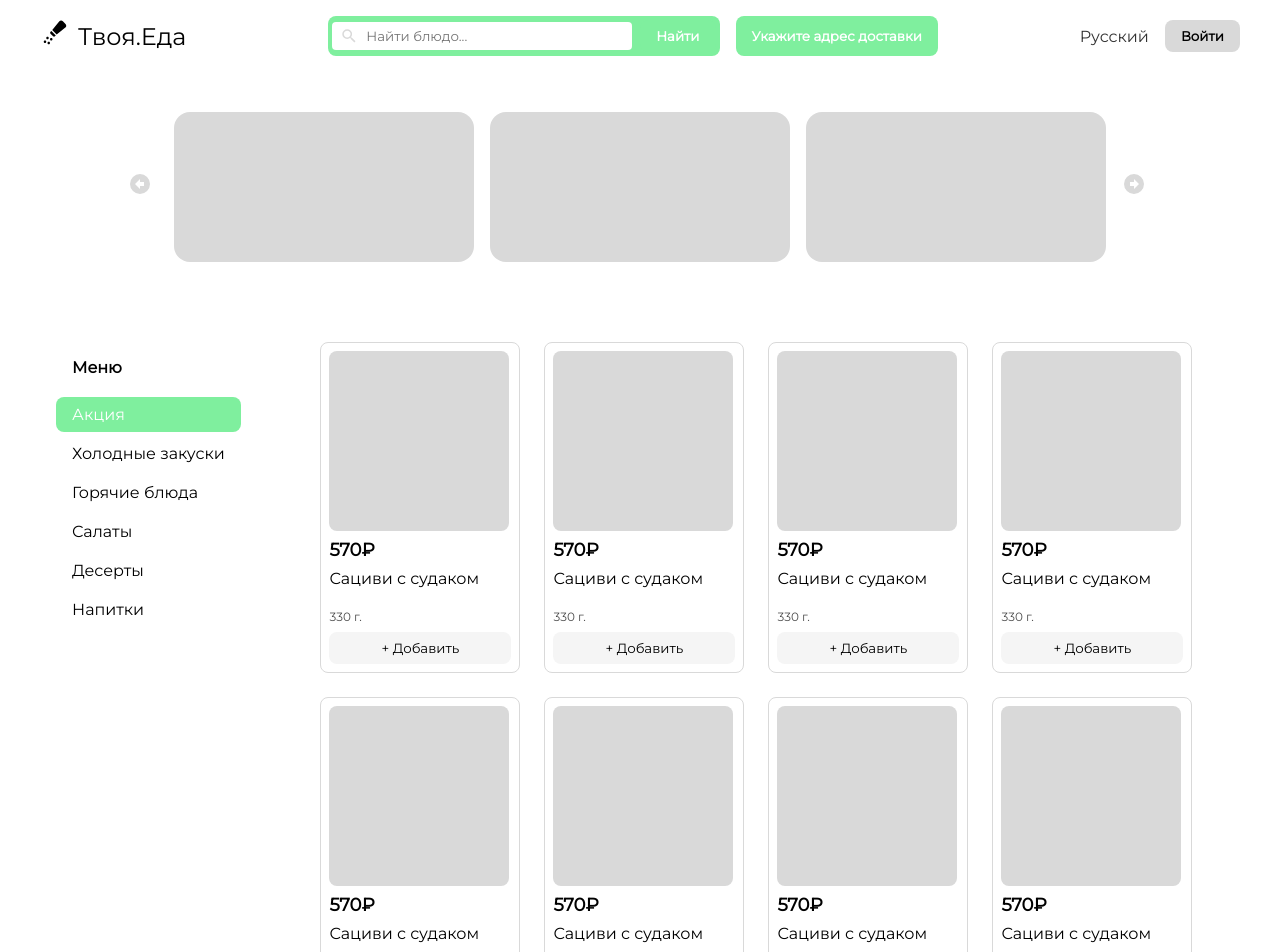
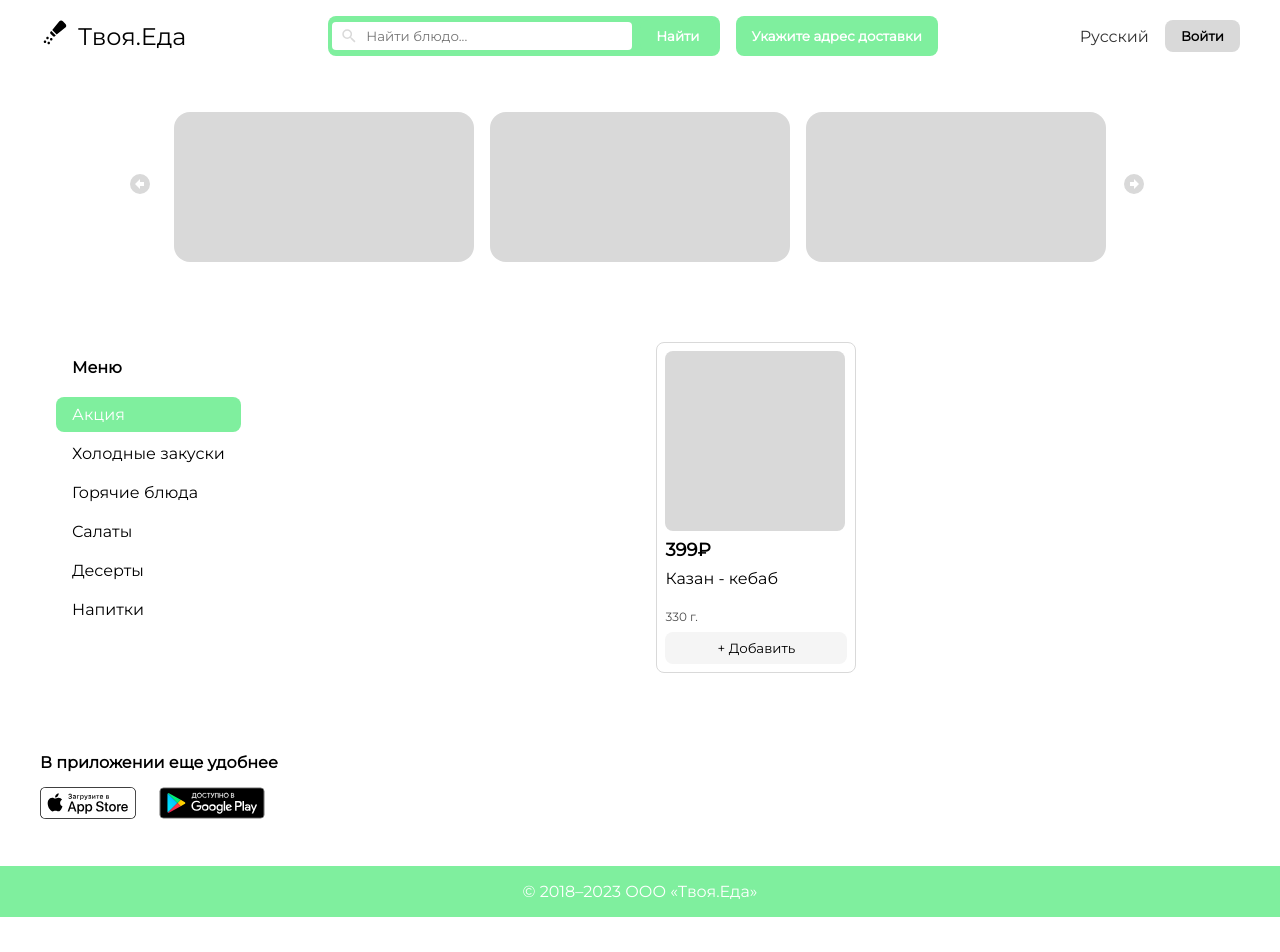
Before and after one commit to BelkinAndreu/your-food, a React (Vite) app: page /menu in a window 1280 px wide. Shown: the top 952 px of the page. After the commit the page ends 917 px from the top, so only its background shows below. Built offline with nearby package versions, Linux system fonts and the light colour scheme.

Commit message:
linked store and MenuItem

```diff
--- a/src/components/sections/menu/Menu.tsx
+++ b/src/components/sections/menu/Menu.tsx
@@ -1,8 +1,14 @@
 import { FC } from "react";
 import "./Menu.css";
 import MenuItem from "./MenuItem";
+import { useAppSelector } from "../../../store/hooks";
+import { IProduct } from "../../../store/features/productsSlice";
 
 const Menu: FC = () => {
+  const productsList: IProduct[] = useAppSelector((state) => state.products.products);
+  const renderList = () => {
+    return productsList.map((item) => <MenuItem item={item} key={item.id} />);
+  };
   return (
     <section className="menu">
       <div className="menu-category">
@@ -14,16 +20,7 @@ const Menu: FC = () => {
         <p className="menu-category-item">Десерты</p>
         <p className="menu-category-item">Напитки</p>
       </div>
-      <div className="menu-list">
-        <MenuItem />
-        <MenuItem />
-        <MenuItem />
-        <MenuItem />
-        <MenuItem />
-        <MenuItem />
-        <MenuItem />
-        <MenuItem />
-      </div>
+      <div className="menu-list">{renderList()}</div>
     </section>
   );
 };
--- a/src/components/sections/menu/MenuItem.tsx
+++ b/src/components/sections/menu/MenuItem.tsx
@@ -1,13 +1,18 @@
 import { FC } from "react";
 import "./MenuItem.css";
 import Button from "../../common/Button";
+import { IProduct } from "../../../store/features/productsSlice";
 
-const MenuItem: FC = () => {
+interface IMenuItemProps {
+  item: IProduct;
+}
+
+const MenuItem: FC<IMenuItemProps> = ({ item }: IMenuItemProps) => {
   return (
     <div className="menu-item">
       <div className="menu-item-img"></div>
-      <p className="menu-item-price">570₽</p>
-      <p className="menu-item-title">Сациви с судаком</p>
+      <p className="menu-item-price">{item.price}₽</p>
+      <p className="menu-item-title">{item.name}</p>
       <p className="menu-item-weight">330 г.</p>
       <Button color="lightGray" onClick={() => {}}>
         + Добавить
--- a/src/store/features/productsSlice.ts
+++ b/src/store/features/productsSlice.ts
@@ -39,5 +39,4 @@ export const productsSlice = createSlice({
 
 // Action creators are generated for each case reducer function
 export const {} = productsSlice.actions;
-export const selectCount = (state: RootState) => state.counter.value;
 export default productsSlice.reducer;
--- a/src/store/store.ts
+++ b/src/store/store.ts
@@ -1,7 +1,10 @@
 import { configureStore } from "@reduxjs/toolkit";
+import productsSlice from "./features/productsSlice";
 
 const store = configureStore({
-  reducer: {},
+  reducer: {
+    products: productsSlice,
+  },
 });
 
 export default store;
```
